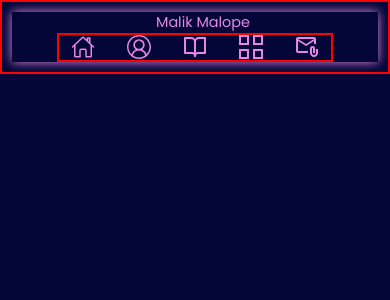
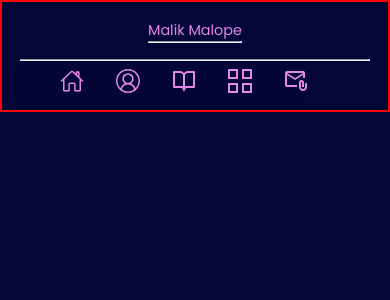
Before and after one commit to libSpace/my-react-portfolio-one, a React (Create React App) app: page / in a window 390 px wide. Shown: the top 300 px of the page. Built offline with nearby package versions, Linux system fonts and the light colour scheme.

Commit message:
The alignment of the mobile navbar has been set

```diff
--- a/src/App.js
+++ b/src/App.js
@@ -1,11 +1,13 @@
 // src/App.js
 import React from "react";
 import NavBar from "./component/NavBar";
+import NavBottom from "./component/NavBottom";
 
 function App() {
   return (
     <div className="App">
       <NavBar />
+      <NavBottom/>
     </div>
   );
 }
--- a/src/component/NavBar.css
+++ b/src/component/NavBar.css
@@ -1,23 +1,24 @@
+.mobile-nav{
+  display: none;
+}
+
+
 .nav-wrapper {
   background-color: #030637;
   position: sticky;
   top: 0;
   z-index: 30;
   backdrop-filter: blur(50px);
-  box-shadow: 0 0 10px #e487e6;
 }
 .nav-content {
-  /* max-width: 1300px; */
+  max-width: 1300px;
   display: flex;
   align-items: center;
   justify-content: space-between;
-  /* padding: 1rem 0; */
-  /* margin: 0 auto; */
 }
 
 /* Menu items on the right nav side */
 .nav-content .menu-wrapper {
-  border: red solid 2px;
   justify-content: center;
   padding: 0;
 }
@@ -26,6 +27,10 @@
   user-select: none;
   padding-left: 1rem ;
 }
+.logo-liner{
+ display: none;
+}
+
 
 .myLogo:hover {
   color: #e487e6;
@@ -93,27 +98,66 @@
     flex-direction: column;
     max-width: 100vw;
   }
-  /* .nav-wrapper {
-    max-width: 100%;
-  } */
 
   .menu-wrapper {
+    display: none;
     max-width: 100vw;
   }
-  .nav-content li {
-    margin: 0 0.75rem;
-  }
+
   .menu {
     padding: 0;
   }
+  .myLogo{
+    /* padding-bottom: 0.5rem; */
+    padding: 0.5rem;
+  }
 
-  .nav-content ul {
+  .nav-wrapper ul {
     flex-direction: row;
     align-items: center;
     text-align: center;
     justify-content: center;
-    .menu-item {
-      font-size: 0.1rem;
+
+  }
+
+
+  .logo-liner{
+    display: block;
+  }
+
+  .mobile-nav{
+    align-items: center;
+    align-self: center;
+    align-content: center;
+  }
+  .menu-bot-wrapper {
+    max-width: 100vw;
+    /* margin-right: 10rem; */
+  }
+  .mobile-nav{
+    display: block;
+    .nav-wrapper .menu-bot-wrapper .menu{
+      display: inline-flex;
+      position: sticky;
+      top: 0;
+      z-index: 30;
+      backdrop-filter: blur(50px);
+
+      gap: 2rem;
+      list-style-type: none;
+
     }
   }
+  .menu-bot-wrapper{
+    align-content: center;
+
+  }
+ /* Centering of the mobile nav */
+  .menu{
+    padding-left: 13%;
+  }
+
+  .liner{
+    margin: 0.5rem;
+  }
 }
--- a/src/component/NavBar.js
+++ b/src/component/NavBar.js
@@ -20,7 +20,11 @@ function NavBar() {
     <>
       <nav className="nav-wrapper">
         <div className="nav-content">
-          <div className="myLogo">Malik Malope</div>
+          <div className="myLogo">
+            Malik Malope
+            <hr className="logo-liner"></hr>
+          </div>
+
           <div className="menu-wrapper">
             <ul className="menu">
               <li className="menu-item">
@@ -41,6 +45,7 @@ function NavBar() {
             </ul>
           </div>
         </div>
+        <hr className="liner"></hr>
       </nav>
     </>
   );
--- /dev/null
+++ b/src/component/NavBottom.js
@@ -0,0 +1,49 @@
+import React from "react";
+import "./NavBar.css";
+
+/* Icon libraries
+#################*/
+
+// Home icon
+import { IoHomeOutline } from "react-icons/io5";
+// About icon
+import { VscAccount } from "react-icons/vsc";
+// education and experience icon
+import { FiBookOpen } from "react-icons/fi";
+// projects
+import { GrProjects } from "react-icons/gr";
+// Contatcs
+import { MdOutlineAttachEmail } from "react-icons/md";
+
+function NavBottom() {
+  return (
+    <>
+    <div className="mobile-nav">
+      <nav className="nav-wrapper">
+
+          <div className="menu-bot-wrapper">
+            <ul className="menu">
+              <li className="menu-item">
+                <IoHomeOutline className="my-icon" />
+              </li>
+              <li className="menu-item">
+                <VscAccount className="my-icon" />
+              </li>
+              <li className="menu-item">
+                <FiBookOpen className="my-icon" />
+              </li>
+              <li className="menu-item">
+                <GrProjects className="my-icon" />
+              </li>
+              <li className="menu-item">
+                <MdOutlineAttachEmail className="my-icon" />
+              </li>
+            </ul>
+          </div>
+      </nav>
+      </div>
+    </>
+  );
+}
+
+export default NavBottom;
```
